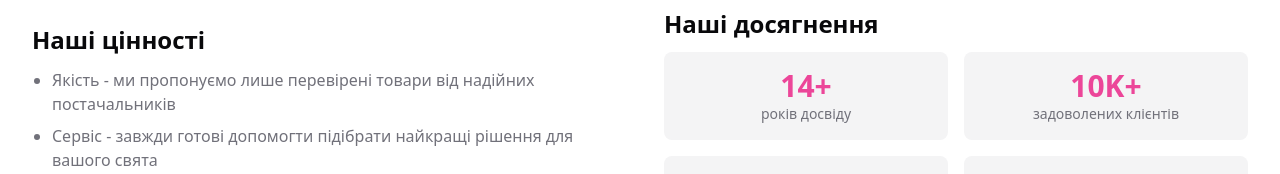
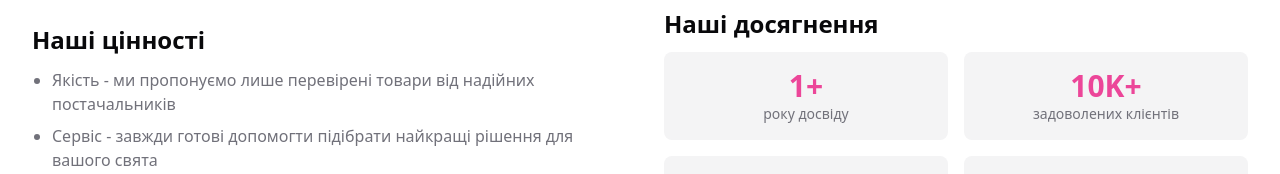
Before and after one commit to nekojidev/PlanetOfBalloons, a React (Vite) app in the folder frontend/: page /about in a window 1280 px wide. Shown: the part 497-671 px from the top of the page. Built offline with nearby package versions, Linux system fonts and the light colour scheme.

Commit message:
feat: update experience years in achievements section from 14+ to 1+

```diff
--- a/frontend/src/pages/About.tsx
+++ b/frontend/src/pages/About.tsx
@@ -53,8 +53,8 @@ const About = () => {
             <h2 className="mb-3 text-2xl font-semibold">Наші досягнення</h2>
             <div className="grid grid-cols-2 gap-4 sm:grid-cols-2">
               <div className="rounded-lg bg-muted p-4 text-center">
-                <p className="text-3xl font-bold text-primary">14+</p>
-                <p className="text-sm text-muted-foreground">років досвіду</p>
+                <p className="text-3xl font-bold text-primary">1+</p>
+                <p className="text-sm text-muted-foreground">року досвіду</p>
               </div>
               <div className="rounded-lg bg-muted p-4 text-center">
                 <p className="text-3xl font-bold text-primary">10K+</p>
```
